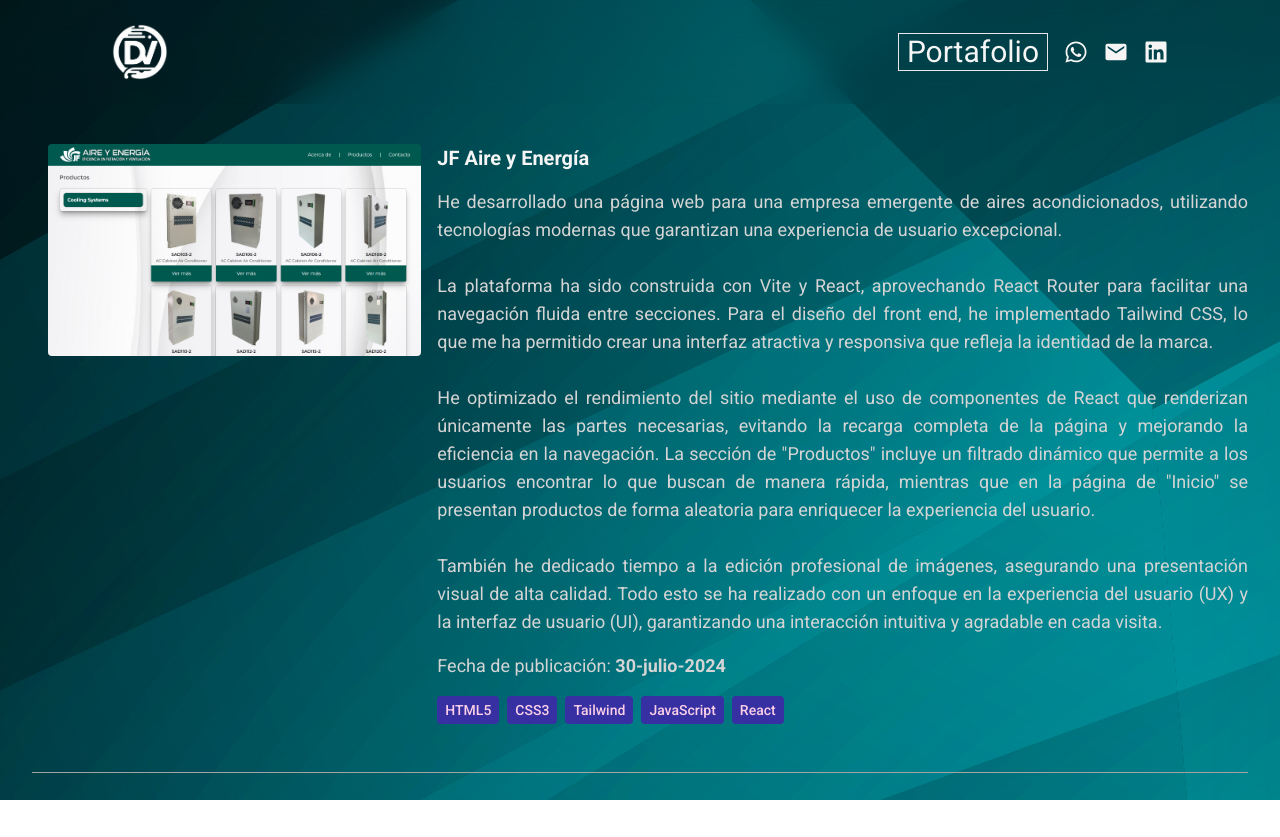
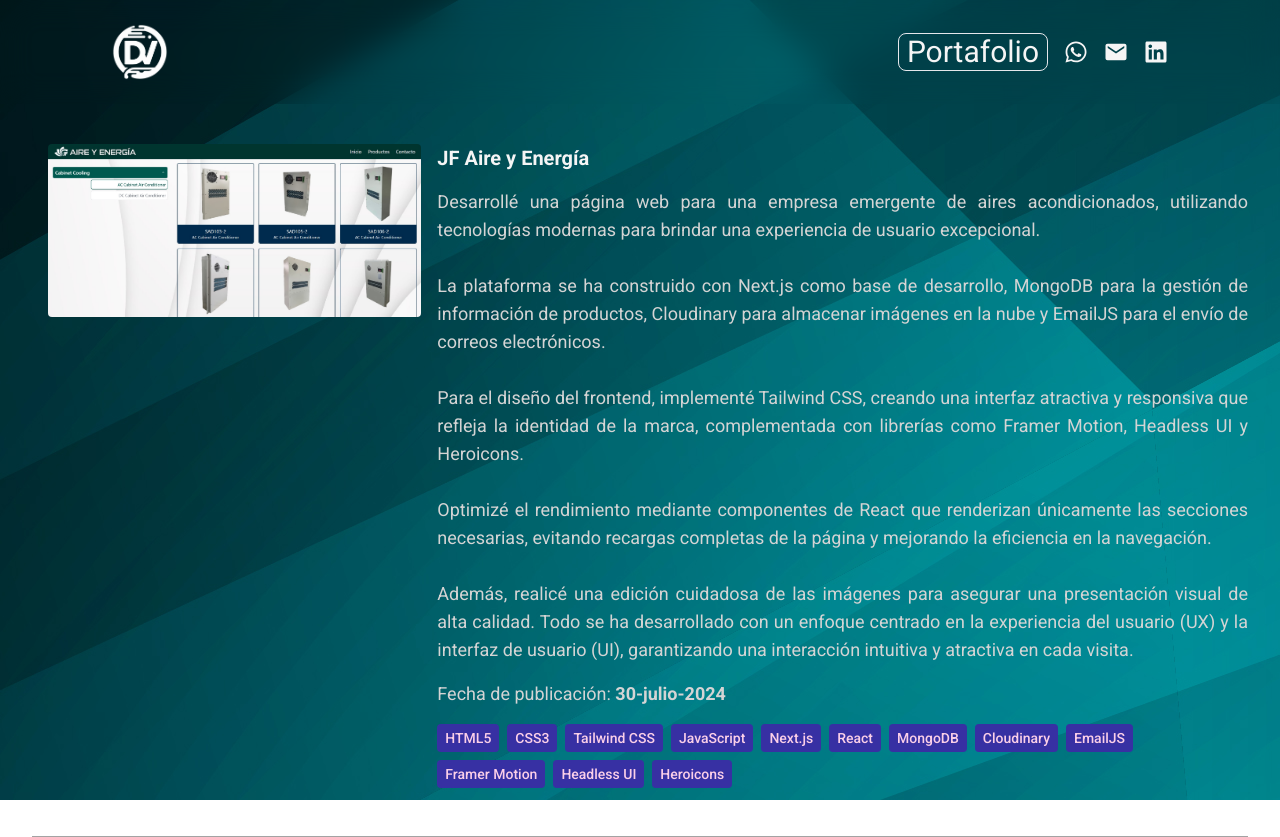
Before and after one commit to DavidVazquez001/web-developer, a React (Vite) app: page /portafolio in a window 1280 px wide. Before the commit the page ends 800 px from the top, so only its background shows below. Built offline with nearby package versions, Linux system fonts and the light colour scheme.

Commit message:
Se cambia la descripción del primer proyecto

```diff
--- a/src/components/Navbar.jsx
+++ b/src/components/Navbar.jsx
@@ -36,7 +36,7 @@
     };
 
     return (
-        <nav className="fixed left-0 top-0 z-50 flex w-full items-center justify-between bg-transparent px-8 py-6 backdrop-blur-lg md:px-16 lg:px-28">
+        <nav className="fixed left-0 top-0 z-50 flex w-full items-center justify-between bg-transparent px-2 py-6 backdrop-blur-lg md:px-16 lg:px-28">
             <div className="flex flex-shrink-0">
                 <img
                     src={logo}
@@ -48,7 +48,7 @@
 
             <div className="flex items-center justify-center gap-4 text-2xl">
                 <a
-                    className="border px-2 text-3xl lg:text-3xl"
+                    className="rounded-lg border px-2 text-3xl lg:text-3xl"
                     href="/portafolio"
                 >
                     Portafolio
--- a/src/components/Projects.jsx
+++ b/src/components/Projects.jsx
@@ -41,11 +41,11 @@
                                 </span>
                             </p>
 
-                            <div className="flex flex-wrap">
+                            <div className="flex flex-wrap gap-2">
                                 {project.technologies.map((tech, techIndex) => (
                                     <span
                                         key={`${index}-${techIndex}`}
-                                        className="mr-2 rounded bg-indigo-800 px-2 py-1 text-sm font-medium text-pink-200"
+                                        className="rounded bg-indigo-800 px-2 py-1 text-sm font-medium text-pink-200"
                                     >
                                         {tech}
                                     </span>
--- a/src/constants/index.js
+++ b/src/constants/index.js
@@ -90,15 +90,30 @@
     {
         title: 'JF Aire y Energía',
         image: jf_aire_y_energia,
-        description: `He desarrollado una página web para una empresa emergente de aires acondicionados, utilizando tecnologías modernas que garantizan una experiencia de usuario excepcional.
+        description: `Desarrollé una página web para una empresa emergente de aires acondicionados, utilizando tecnologías modernas para brindar una experiencia de usuario excepcional.
 
-        La plataforma ha sido construida con Vite y React, aprovechando React Router para facilitar una navegación fluida entre secciones. Para el diseño del front end, he implementado Tailwind CSS, lo que me ha permitido crear una interfaz atractiva y responsiva que refleja la identidad de la marca.
+        La plataforma se ha construido con Next.js como base de desarrollo, MongoDB para la gestión de información de productos, Cloudinary para almacenar imágenes en la nube y EmailJS para el envío de correos electrónicos.
 
-        He optimizado el rendimiento del sitio mediante el uso de componentes de React que renderizan únicamente las partes necesarias, evitando la recarga completa de la página y mejorando la eficiencia en la navegación. La sección de "Productos" incluye un filtrado dinámico que permite a los usuarios encontrar lo que buscan de manera rápida, mientras que en la página de "Inicio" se presentan productos de forma aleatoria para enriquecer la experiencia del usuario.
+        Para el diseño del frontend, implementé Tailwind CSS, creando una interfaz atractiva y responsiva que refleja la identidad de la marca, complementada con librerías como Framer Motion, Headless UI y Heroicons.
 
-        También he dedicado tiempo a la edición profesional de imágenes, asegurando una presentación visual de alta calidad. Todo esto se ha realizado con un enfoque en la experiencia del usuario (UX) y la interfaz de usuario (UI), garantizando una interacción intuitiva y agradable en cada visita.`,
+        Optimizé el rendimiento mediante componentes de React que renderizan únicamente las secciones necesarias, evitando recargas completas de la página y mejorando la eficiencia en la navegación.
+
+        Además, realicé una edición cuidadosa de las imágenes para asegurar una presentación visual de alta calidad. Todo se ha desarrollado con un enfoque centrado en la experiencia del usuario (UX) y la interfaz de usuario (UI), garantizando una interacción intuitiva y atractiva en cada visita.`,
         publishDate: '30-julio-2024',
-        technologies: ['HTML5', 'CSS3', 'Tailwind', 'JavaScript', 'React'],
+        technologies: [
+            'HTML5',
+            'CSS3',
+            'Tailwind CSS',
+            'JavaScript',
+            'Next.js',
+            'React',
+            'MongoDB',
+            'Cloudinary',
+            'EmailJS',
+            'Framer Motion',
+            'Headless UI',
+            'Heroicons',
+        ],
         url: 'https://jfaireyenergia.com/',
     },
 ];
```
Also changed, not shown: src/assets/projects/jfaireyenergia_products.png.
